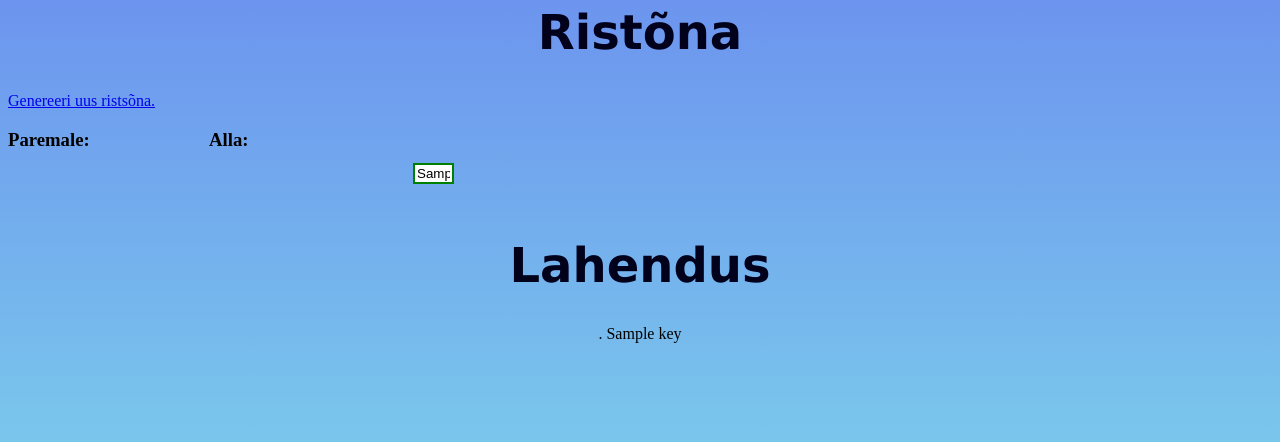
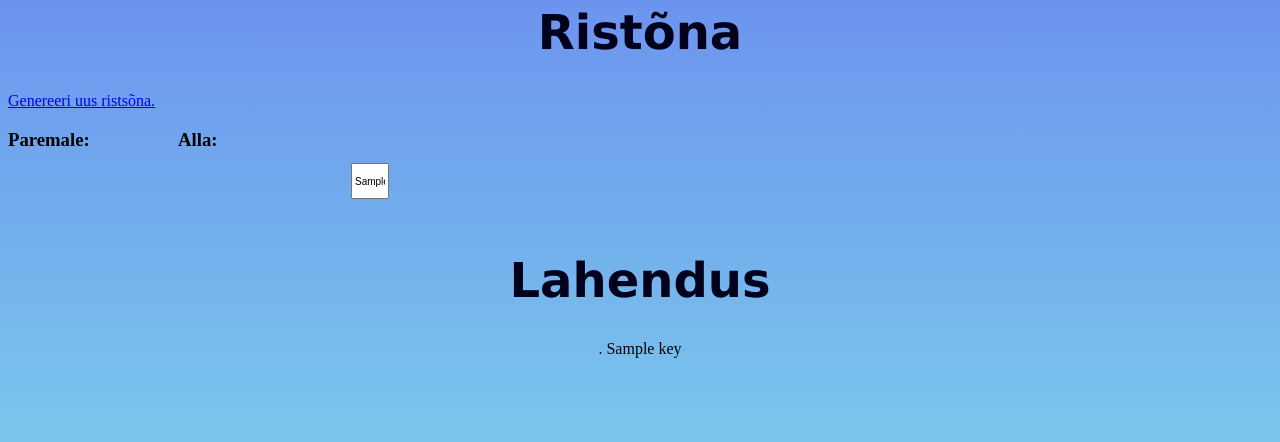
Before and after one commit to marvinvihman/Automatic-Crossword-Generator, a Flask app: template templates/ristsõna.html in a window 1280 px wide. Shown: the part 46-488 px from the top of the page. Run offline with Flask 2, Linux system fonts and the light colour scheme; the template is opened without the code that fills it: most values are stand-ins (such as "Sample title", 1, 10 or a date in 2020).

Commit message:
Fitted everything so that when printed, it's on the page.

```diff
--- a/static/css/main.css
+++ b/static/css/main.css
@@ -43,8 +43,8 @@ p  {
 
 .grid-container {
     display: grid;
-    grid-template-columns: 200px 200px 20%;
-    grid-gap: 1px;
+    grid-template-columns: 150px 150px 10%;
+    grid-gap: 20px;
 }
 
 .button {
@@ -75,11 +75,17 @@ p  {
 }
 .input_label {
   background-color : #000000;
-  size: 5px;
+  height: 30px;
+  width: 30px;
+  vertical-align: top;
+  text-align: left;
+  font-size: 10px;
+
 }
-.input:valid {
-  border: 2px solid green;
+.input {
+  height: 30px;
+  width: 30px;
+  vertical-align: top;
+  text-align: left;
+  font-size: 10px;
 }
-.input:invalid {
-  border: 2px solid red;
-}
```
